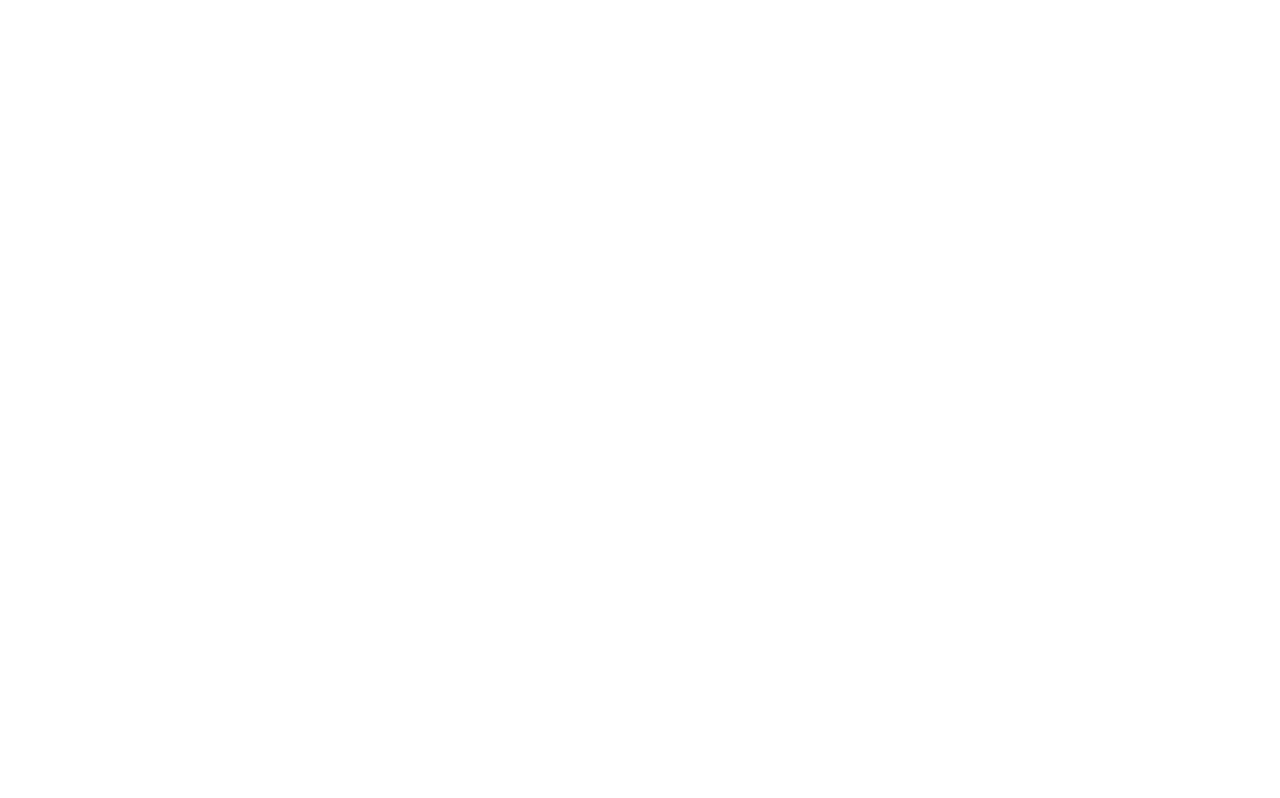
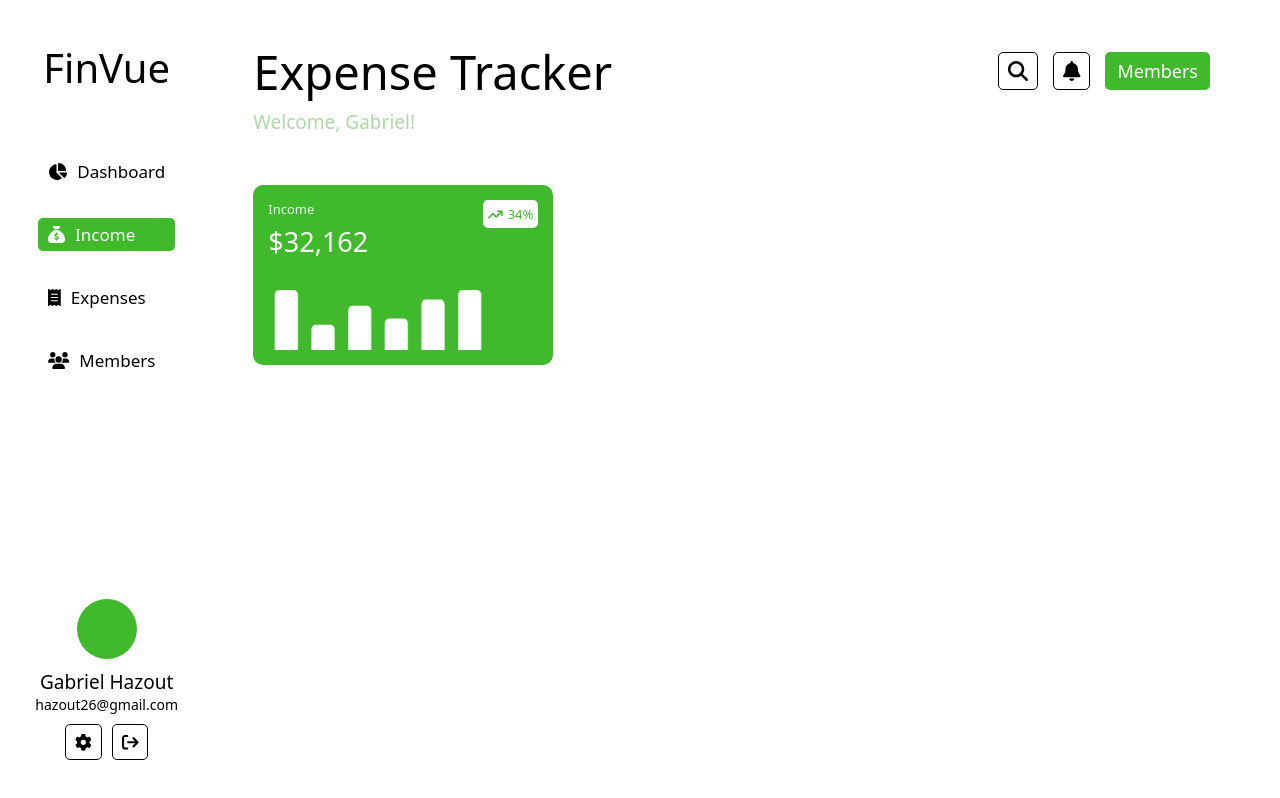
Before and after one commit to Gabrielhzt/FinVue, a React (Create React App) app in the folder client/: page /income in a window 1280 px wide. Before the commit this address had no page. Built offline with nearby package versions, Linux system fonts and the light colour scheme.

Commit message:
Made some reorganization with all the files

```diff
--- a/client/src/App.js
+++ b/client/src/App.js
@@ -3,6 +3,7 @@ import { BrowserRouter as Router, Routes, Route } from 'react-router-dom';
 import './App.css';
 import Nav from './Nav/Nav';
 import Dashboard from './Dashboard/Dashboard';
+import Income from './Income/Income';
 
 const App = () => {
   return (
@@ -10,6 +11,7 @@ const App = () => {
       <Routes>
         <Route path='/' element={<Nav />}>
           <Route path='/' element={<Dashboard />} />
+          <Route path='/income' element={<Income />} />
         </Route>
       </Routes>
     </Router>
--- /dev/null
+++ b/client/src/Components/Chart.css
@@ -0,0 +1,69 @@
+.green {
+    background-color: #41B92D;
+    color: #fff;
+    padding: 15px;
+    border-radius: 10px;
+    width: 270px;
+    display: flex;
+    flex-direction: column;
+    gap: 30px;
+}
+
+.flex-2 {
+     display: flex;
+     justify-content: space-between;
+     align-items: flex-start;
+}
+
+.chart-title {
+    font-size: 13px;
+    font-weight: 300;
+    color: #E2FFE9;
+    margin-bottom: 5px;
+}
+
+.chart-info {
+    font-size: 27px;
+}
+
+.grow {
+    background-color: #fff;
+    color: #41B92D;
+    display: flex;
+    align-items: center;
+    gap: 5px;
+    padding: 5px;
+    border-radius: 5px;
+    font-size: 13px;
+}
+
+/* Expenses Chart */
+
+.grey {
+    background-color: #F4F4F4;
+    color: #000;
+    padding: 15px;
+    border-radius: 10px;
+    width: 270px;
+    display: flex;
+    flex-direction: column;
+    gap: 30px;
+}
+
+.grow-2 {
+    background-color: #41B92D;
+    color: #fff;
+    display: flex;
+    align-items: center;
+    gap: 5px;
+    padding: 5px;
+    border-radius: 5px;
+    font-size: 13px;
+}
+
+.chart-title-2 {
+    font-size: 13px;
+    font-weight: 300;
+    color: #878787;
+    margin-bottom: 5px;
+}
--- /dev/null
+++ b/client/src/Components/ExpensesChart/ExpensesChart.js
@@ -0,0 +1,25 @@
+import React from "react";
+import '../Chart.css';
+import BarChart from "../../Chart/Chart";
+import { FontAwesomeIcon } from '@fortawesome/react-fontawesome';
+import { faArrowTrendUp } from '@fortawesome/free-solid-svg-icons';
+
+const ExpensesChart = ({data}) => {
+    return (
+        <div className="grey">
+            <div className="flex-2">
+                <div>
+                    <h5 className="chart-title-2">Expenses</h5>
+                    <h2>$4,162</h2>
+                </div>
+                <div className="grow-2">
+                    <FontAwesomeIcon icon={faArrowTrendUp} />
+                    <p>34%</p>
+                </div>
+            </div>
+            <BarChart data={data} color={'#41B92D'} />
+        </div>
+    )
+}
+
+export default ExpensesChart;
--- /dev/null
+++ b/client/src/Components/IncomeChart/IncomeChart.js
@@ -0,0 +1,25 @@
+import React from "react";
+import '../Chart.css';
+import BarChart from "../../Chart/Chart";
+import { FontAwesomeIcon } from '@fortawesome/react-fontawesome';
+import { faArrowTrendUp } from '@fortawesome/free-solid-svg-icons';
+
+const IncomeChart = ({data}) => {
+    return (
+        <div className="green">
+            <div className="flex-2">
+                <div>
+                    <h5 className="chart-title">Income</h5>
+                    <h2 className="chart-info">$32,162</h2>
+                </div>
+                <div className="grow">
+                    <FontAwesomeIcon icon={faArrowTrendUp} />
+                    <p>34%</p>
+                </div>
+            </div>
+            <BarChart data={data} color={'#fff'} width={100} height={1000} barSpacing={10} />
+        </div>
+    )
+}
+
+export default IncomeChart;
--- a/client/src/Dashboard/Dashboard.css
+++ b/client/src/Dashboard/Dashboard.css
@@ -2,56 +2,6 @@
     display: flex;
     gap: 40px;
     margin-bottom: 70px;
-}
-
-.green {
-   background-color: #41B92D;
-   color: #fff;
-   padding: 15px;
-   border-radius: 10px;
-   width: 270px;
-   display: flex;
-   flex-direction: column;
-   gap: 30px;
-}
-
-.flex-2 {
-    display: flex;
-    justify-content: space-between;
-    align-items: flex-start;
-}
-
-.grow {
-    background-color: #fff;
-    color: #41B92D;
-    display: flex;
-    align-items: center;
-    gap: 5px;
-    padding: 5px;
-    border-radius: 5px;
-    font-size: 13px;
-}
-
-.grow-2 {
-    background-color: #41B92D;
-    color: #fff;
-    display: flex;
-    align-items: center;
-    gap: 5px;
-    padding: 5px;
-    border-radius: 5px;
-    font-size: 13px;
-}
-
-.grey {
-    background-color: #F4F4F4;
-    color: #000;
-    padding: 15px;
-    border-radius: 10px;
-    width: 270px;
-    display: flex;
-    flex-direction: column;
-    gap: 30px;
 }
 
 .grey-2 {
@@ -63,24 +13,6 @@
     display: flex;
     flex-direction: column;
     gap: 30px;
-}
-
-.chart-title {
-    font-size: 13px;
-    font-weight: 300;
-    color: #E2FFE9;
-    margin-bottom: 5px;
-}
-
-.chart-title-2 {
-    font-size: 13px;
-    font-weight: 300;
-    color: #878787;
-    margin-bottom: 5px;
-}
-
-.chart-info {
-    font-size: 27px;
 }
 
 .description {
--- a/client/src/Dashboard/Dashboard.js
+++ b/client/src/Dashboard/Dashboard.js
@@ -4,6 +4,8 @@ import BarChart from "../Chart/Chart";
 import { FontAwesomeIcon } from '@fortawesome/react-fontawesome';
 import { faArrowTrendUp } from '@fortawesome/free-solid-svg-icons';
 import BigChart from "../Chart/BigChart/BigChart";
+import IncomeChart from "../Components/IncomeChart/IncomeChart";
+import ExpensesChart from "../Components/ExpensesChart/ExpensesChart";
 
 const Dashboard = () => {
 
@@ -20,32 +22,8 @@ const Dashboard = () => {
     return (
         <div>
             <div className="info-top">
-                <div className="green">
-                    <div className="flex-2">
-                        <div>
-                            <h5 className="chart-title">Income</h5>
-                            <h2 className="chart-info">$32,162</h2>
-                        </div>
-                        <div className="grow">
-                            <FontAwesomeIcon icon={faArrowTrendUp} />
-                            <p>34%</p>
-                        </div>
-                    </div>
-                    <BarChart data={data} color={'#fff'} width={100} height={1000} barSpacing={10} />
-                </div>
-                <div className="grey">
-                    <div className="flex-2">
-                        <div>
-                            <h5 className="chart-title-2">Expenses</h5>
-                            <h2>$4,162</h2>
-                        </div>
-                        <div className="grow-2">
-                            <FontAwesomeIcon icon={faArrowTrendUp} />
-                            <p>34%</p>
-                        </div>
-                    </div>
-                    <BarChart data={data} color={'#41B92D'} />
-                </div>
+                <IncomeChart data={data} />
+                <ExpensesChart data={data} />
                 <div className="grey-2">
                     <div>
                         <h5 className="chart-title-2">Financial Health Overview</h5>
--- /dev/null
+++ b/client/src/Income/Income.js
@@ -0,0 +1,18 @@
+import React from "react";
+import IncomeChart from "../Components/IncomeChart/IncomeChart";
+
+const Income = () => {
+
+    const data = {
+        labels: ['Jan', 'Feb', 'Mar', 'Apr', 'May', 'June'],
+        values: [19, 8, 14, 10, 16, 19]
+    };
+
+    return (
+        <div>
+            <IncomeChart data={data} />
+        </div>
+    )
+}
+
+export default Income;
```
Also changed, not shown: client/src/Income/Income.css (added).
